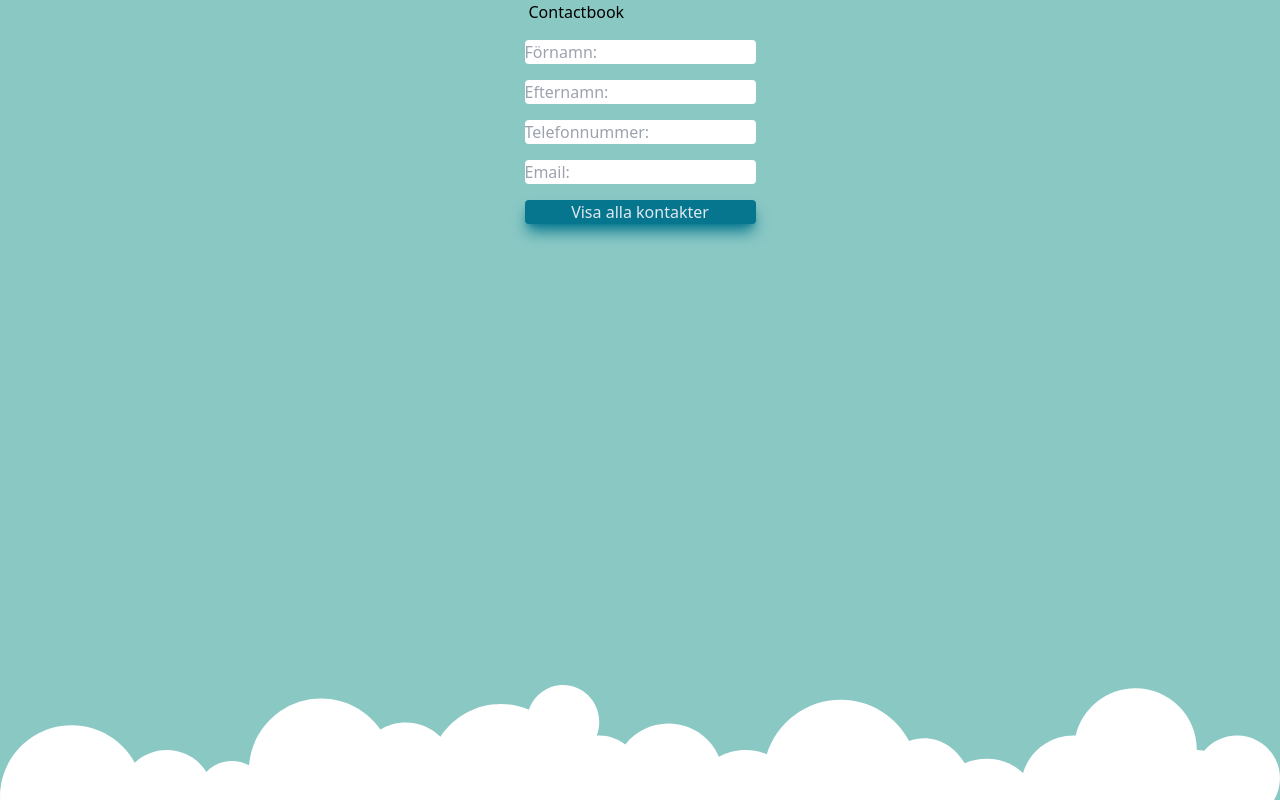
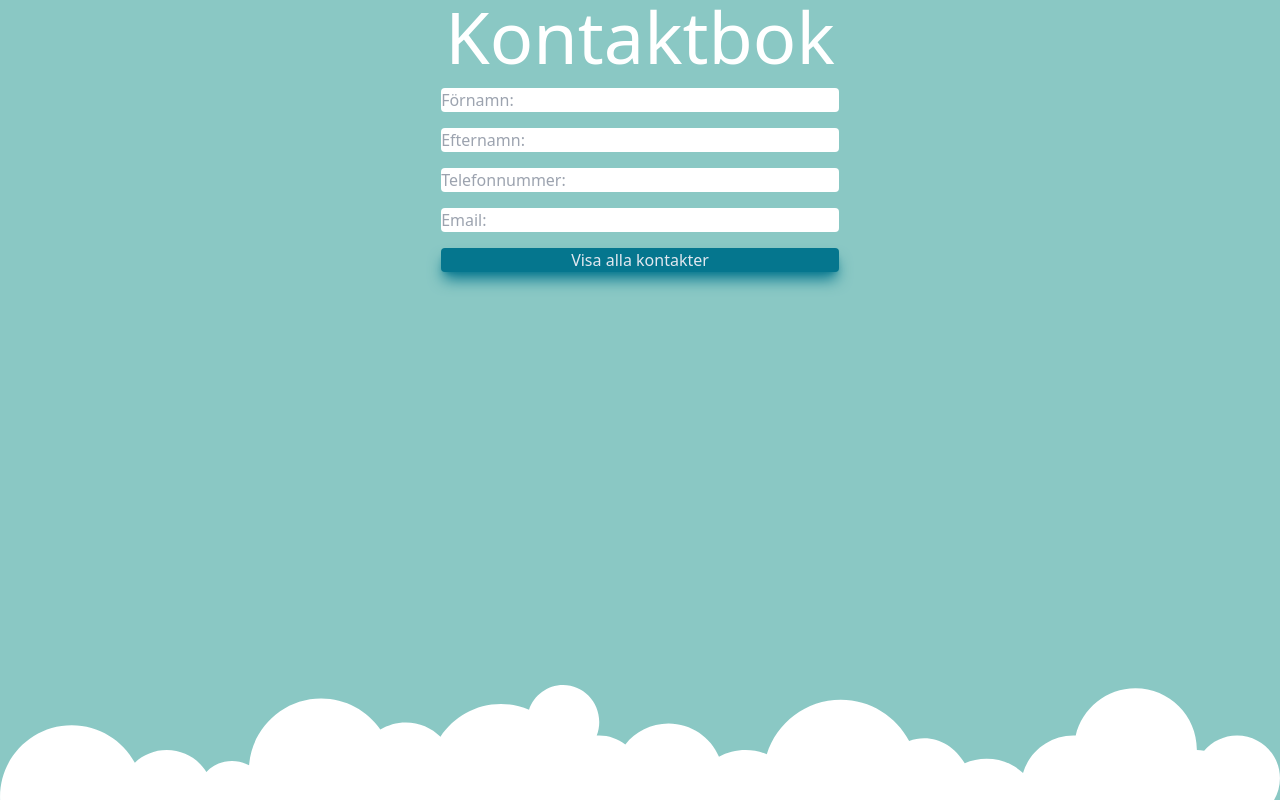
Before and after one commit to elliotabrahamsson/Contactbook, a Vue app: page / in a window 1280 px wide. Built offline with nearby package versions, Linux system fonts and the light colour scheme.

Commit message:
Changed title

```diff
--- a/src/views/HomeView.vue
+++ b/src/views/HomeView.vue
@@ -1,6 +1,6 @@
 <template>
   <div class="w-fit mx-auto grid grid-cols-1 gap-4">
-    <h1 class="mx-1">Contactbook</h1>
+    <h1 class="mx-1 text-[#ffffff] text-7xl text-center">Kontaktbok</h1>
 
     <input
       id="firstName"
```
